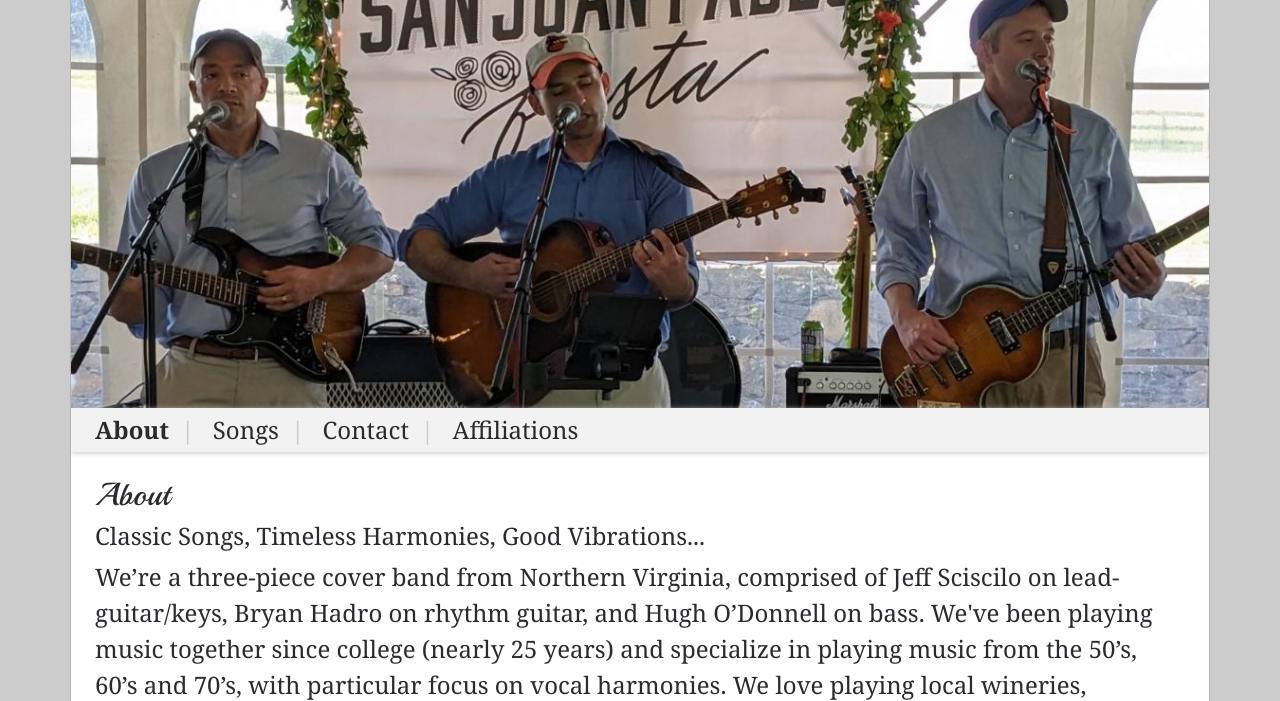
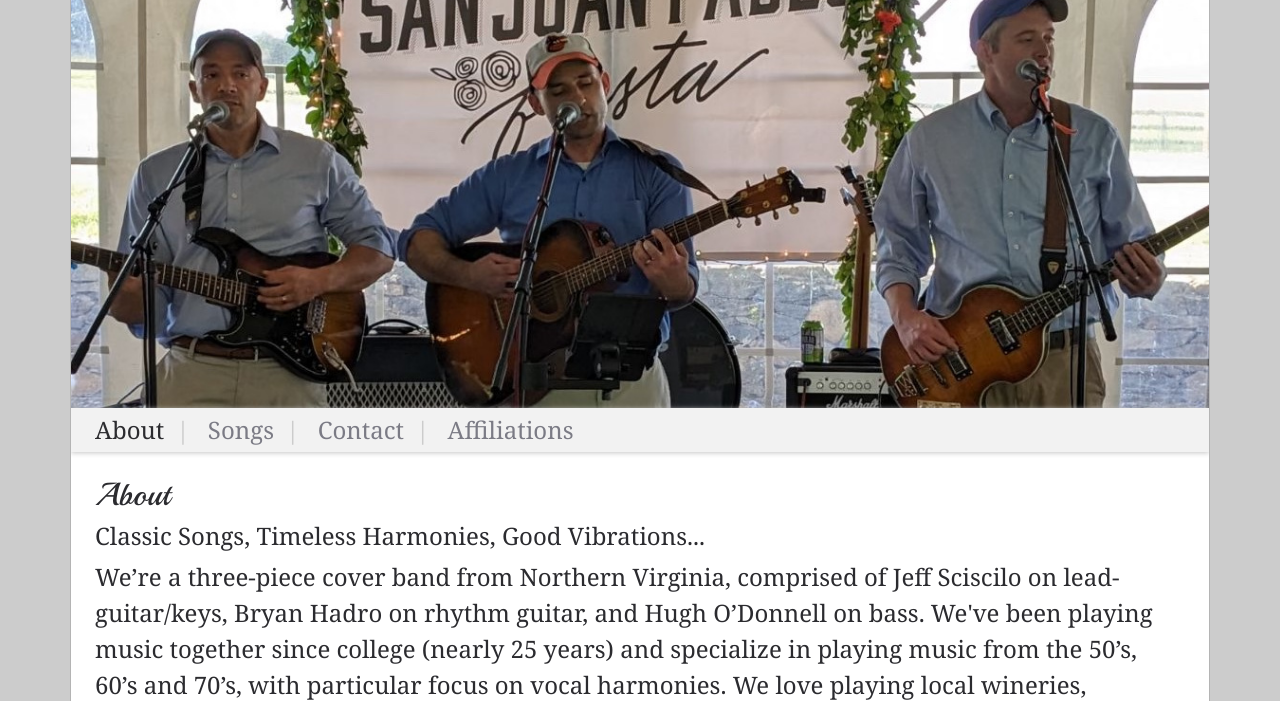
Before and after one commit to bboru21/three_strikes_website, a plain HTML site: page index.html in a window 1280 px wide. Shown: the part 92-793 px from the top of the page. Drawn offline with nearby package versions, Linux system fonts and the light colour scheme.

Commit message:
updates menu font weight and color

```diff
--- a/styles.css
+++ b/styles.css
@@ -6,6 +6,7 @@
 
   /* colors */
   --dark: #2b2b2f;
+  --dark-inactive: #7b7b85;
   --dark-gray: #CCC;
   --light-gray: #f2f2f2;
   /*--dark-blue: #1c0157;*/ /* original */
@@ -147,8 +148,11 @@ h1, h2, h3 {
   color: unset;
 }
 
+.nav .nav-item {
+  color: var(--dark-inactive);
+}
 .nav .nav-item.active {
-  font-weight: 600;
+  color: var(--dark);
 }
 
 .nav .nav-item + .nav-item::before {
```
